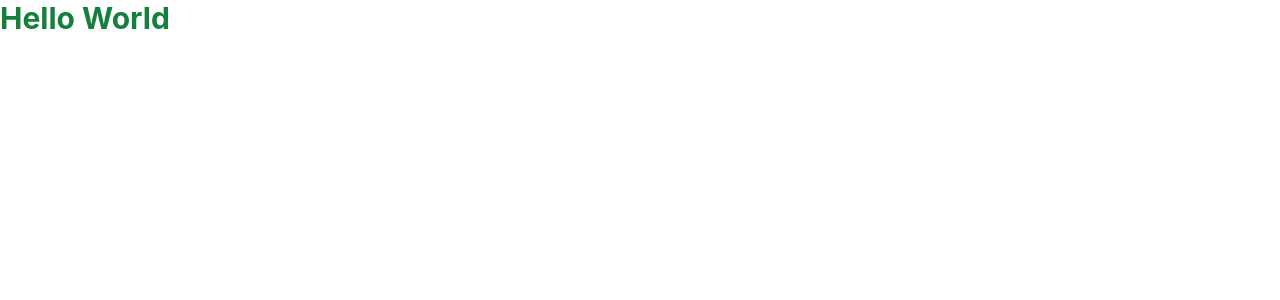
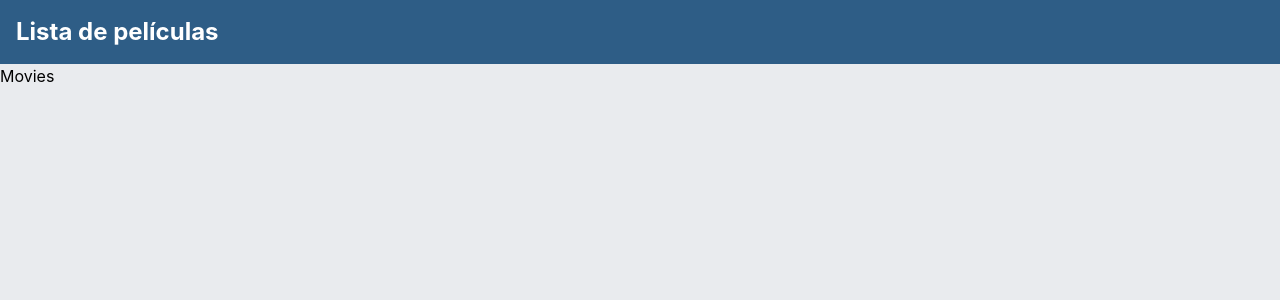
Before and after one commit to erikgarciadev/reto-tecnico-avatar-global, a React (Vite) app: page / in a window 1280 px wide. Shown: the top 300 px of the page. Built offline with nearby package versions, Linux system fonts and the light colour scheme.

Commit message:
feat: implemented routes

```diff
--- a/src/App.tsx
+++ b/src/App.tsx
@@ -1,7 +1,9 @@
+import ProjectRoutes from "./routes";
+
 function App() {
   return (
     <>
-      <h1 className="text-3xl font-bold text-green-700">Hello World</h1>
+      <ProjectRoutes />
     </>
   );
 }
--- a/src/main.tsx
+++ b/src/main.tsx
@@ -1,10 +1,13 @@
-import React from 'react'
-import ReactDOM from 'react-dom/client'
-import App from './App.tsx'
-import './index.css'
+import React from "react";
+import ReactDOM from "react-dom/client";
+import App from "./App.tsx";
+import { HashRouter } from "react-router-dom";
+import "./index.css";
 
-ReactDOM.createRoot(document.getElementById('root')!).render(
+ReactDOM.createRoot(document.getElementById("root")!).render(
   <React.StrictMode>
-    <App />
-  </React.StrictMode>,
-)
+    <HashRouter>
+      <App />
+    </HashRouter>
+  </React.StrictMode>
+);
--- /dev/null
+++ b/src/pages/Movies/index.tsx
@@ -0,0 +1,6 @@
+import Layout from "../../layouts";
+import { TITLES } from "../../utils/constants";
+
+export default function Movies() {
+  return <Layout title={TITLES.LIST_MOVIES}>Movies</Layout>;
+}
--- /dev/null
+++ b/src/routes/index.tsx
@@ -0,0 +1,11 @@
+import { Routes, Route, Navigate } from "react-router-dom";
+import Movies from "../pages/Movies";
+
+export default function ProjectRoutes() {
+  return (
+    <Routes>
+      <Route path="/" element={<Movies />} />
+      <Route path="*" element={<Navigate to="/" />} />
+    </Routes>
+  );
+}
```
Also changed, not shown: src/components/Header/index.tsx (+2 -6 lines).
